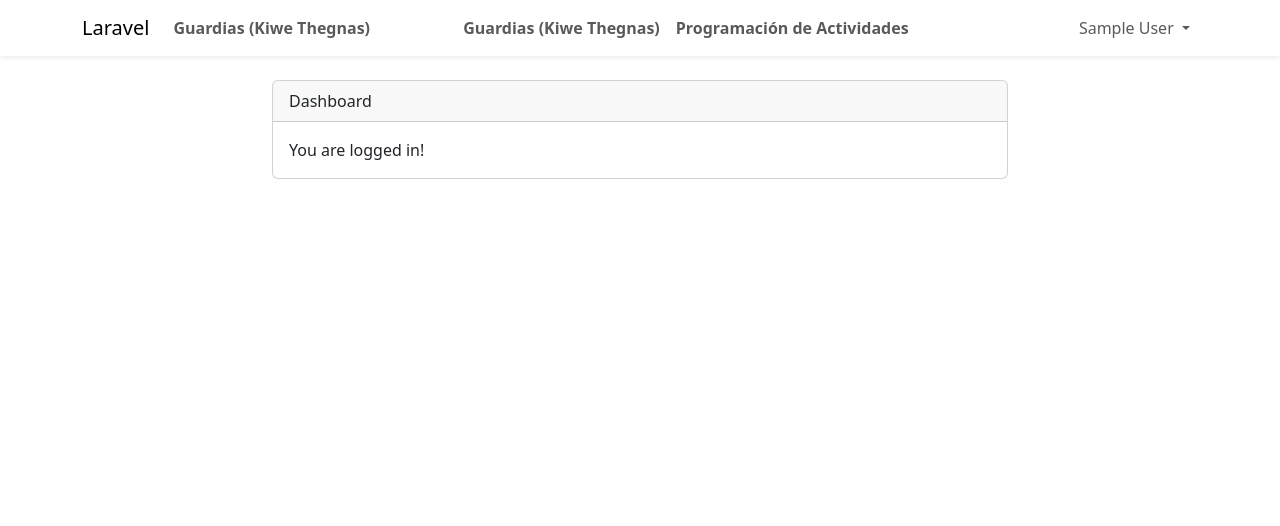
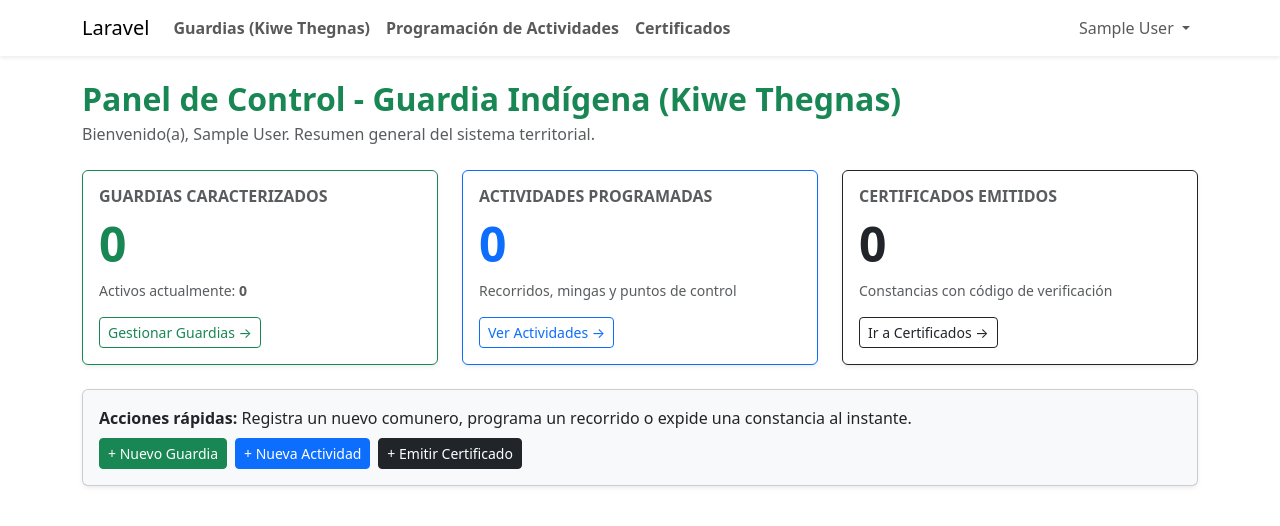
Before and after one commit to edinsonfernandez-bot/sistema-guardia-indigena, a Laravel app: page /home in a window 1280 px wide. Shown: the top 526 px of the page. Run offline with Laravel 9, Linux system fonts and the light colour scheme; the visitor is signed in with stand-in values (Sample User, id 1); data that the repository does not hold is empty.

Commit message:
Sistema Guardia Indigena completado con certificados y dashboard

```diff
--- a/app/Http/Controllers/HomeController.php
+++ b/app/Http/Controllers/HomeController.php
@@ -2,27 +2,29 @@
 
 namespace App\Http\Controllers;
 
-use Illuminate\Http\Request;
+use App\Models\Guardia;
+use App\Models\Actividad;
+use App\Models\Certificado;
 
 class HomeController extends Controller
 {
-    /**
-     * Create a new controller instance.
-     *
-     * @return void
-     */
     public function __construct()
     {
         $this->middleware('auth');
     }
 
-    /**
-     * Show the application dashboard.
-     *
-     * @return \Illuminate\Contracts\Support\Renderable
-     */
     public function index()
     {
-        return view('home');
+        $totalGuardias = Guardia::count();
+        $guardiasActivos = Guardia::where('estado', 'Activo')->count();
+        $totalActividades = Actividad::count();
+        $totalCertificados = Certificado::count();
+
+        return view('home', compact(
+            'totalGuardias',
+            'guardiasActivos',
+            'totalActividades',
+            'totalCertificados'
+        ));
     }
 }
--- a/app/Models/Certificado.php
+++ b/app/Models/Certificado.php
@@ -8,4 +8,27 @@ use Illuminate\Database\Eloquent\Model;
 class Certificado extends Model
 {
     use HasFactory;
+
+    protected $table = 'certificados';
+
+    protected $fillable = [
+        'codigo_verificacion',
+        'tipo',
+        'tiempo_servicio',
+        'autorizado_por',
+        'fecha_emision',
+        'observaciones',
+        'guardia_id',
+        'user_id',
+    ];
+
+    public function guardia()
+    {
+        return $this->belongsTo(Guardia::class, 'guardia_id');
+    }
+
+    public function emisor()
+    {
+        return $this->belongsTo(User::class, 'user_id');
+    }
 }
--- a/resources/views/home.blade.php
+++ b/resources/views/home.blade.php
@@ -2,20 +2,55 @@
 
 @section('content')
 <div class="container">
-    <div class="row justify-content-center">
-        <div class="col-md-8">
-            <div class="card">
-                <div class="card-header">{{ __('Dashboard') }}</div>
+    <div class="mb-4">
+        <h2 class="fw-bold text-success mb-1">Panel de Control - Guardia Indígena (Kiwe Thegnas)</h2>
+        <p class="text-muted mb-0">Bienvenido(a), {{ Auth::user()->name }}. Resumen general del sistema territorial.</p>
+    </div>
 
+    <div class="row g-4 mb-4">
+        <div class="col-md-4">
+            <div class="card border-success shadow-sm h-100">
                 <div class="card-body">
-                    @if (session('status'))
-                        <div class="alert alert-success" role="alert">
-                            {{ session('status') }}
-                        </div>
-                    @endif
+                    <h6 class="text-uppercase text-muted fw-bold">Guardias Caracterizados</h6>
+                    <h2 class="display-5 fw-bold text-success my-2">{{ $totalGuardias }}</h2>
+                    <p class="mb-3 text-muted small">Activos actualmente: <strong>{{ $guardiasActivos }}</strong></p>
+                    <a href="{{ route('guardias.index') }}" class="btn btn-outline-success btn-sm">Gestionar Guardias &rarr;</a>
+                </div>
+            </div>
+        </div>
 
-                    {{ __('You are logged in!') }}
+        <div class="col-md-4">
+            <div class="card border-primary shadow-sm h-100">
+                <div class="card-body">
+                    <h6 class="text-uppercase text-muted fw-bold">Actividades Programadas</h6>
+                    <h2 class="display-5 fw-bold text-primary my-2">{{ $totalActividades }}</h2>
+                    <p class="mb-3 text-muted small">Recorridos, mingas y puntos de control</p>
+                    <a href="{{ route('actividades.index') }}" class="btn btn-outline-primary btn-sm">Ver Actividades &rarr;</a>
                 </div>
+            </div>
+        </div>
+
+        <div class="col-md-4">
+            <div class="card border-dark shadow-sm h-100">
+                <div class="card-body">
+                    <h6 class="text-uppercase text-muted fw-bold">Certificados Emitidos</h6>
+                    <h2 class="display-5 fw-bold text-dark my-2">{{ $totalCertificados }}</h2>
+                    <p class="mb-3 text-muted small">Constancias con código de verificación</p>
+                    <a href="{{ route('certificados.index') }}" class="btn btn-outline-dark btn-sm">Ir a Certificados &rarr;</a>
+                </div>
+            </div>
+        </div>
+    </div>
+
+    <div class="card shadow-sm bg-light">
+        <div class="card-body d-flex flex-wrap justify-content-between align-items-center gap-2">
+            <div>
+                <strong>Acciones rápidas:</strong> Registra un nuevo comunero, programa un recorrido o expide una constancia al instante.
+            </div>
+            <div class="d-flex gap-2">
+                <a href="{{ route('guardias.create') }}" class="btn btn-success btn-sm">+ Nuevo Guardia</a>
+                <a href="{{ route('actividades.create') }}" class="btn btn-primary btn-sm">+ Nueva Actividad</a>
+                <a href="{{ route('certificados.create') }}" class="btn btn-dark btn-sm">+ Emitir Certificado</a>
             </div>
         </div>
     </div>
--- a/resources/views/layouts/app.blade.php
+++ b/resources/views/layouts/app.blade.php
@@ -35,16 +35,11 @@
                     <li class="nav-item">
                         <a class="nav-link fw-semibold" href="{{ route('guardias.index') }}">Guardias (Kiwe Thegnas)</a>
                     </li>
-                        @endauth
-                    </ul>
-
-                    <ul class="navbar-nav me-auto">
-                        @auth
                      <li class="nav-item">
-                                 <a class="nav-link fw-semibold" href="{{ route('guardias.index') }}">Guardias (Kiwe Thegnas)</a>
+                         <a class="nav-link fw-semibold" href="{{ route('actividades.index') }}">Programación de Actividades</a>
                      </li>
                     <li class="nav-item">
-                                 <a class="nav-link fw-semibold" href="{{ route('actividades.index') }}">Programación de Actividades</a>
+                         <a class="nav-link fw-semibold" href="{{ route('certificados.index') }}">Certificados</a>
                     </li>
                         @endauth
                     </ul>
--- a/routes/web.php
+++ b/routes/web.php
@@ -4,6 +4,7 @@ use Illuminate\Support\Facades\Route;
 use Illuminate\Support\Facades\Auth;
 use App\Http\Controllers\GuardiaController;
 use App\Http\Controllers\ActividadController;
+use App\Http\Controllers\CertificadoController;
 
 Route::get('/', function () {
     return redirect()->route('login');
@@ -15,3 +16,4 @@ Route::get('/home', [App\Http\Controllers\HomeController::class, 'index'])->name
 
 Route::resource('guardias', GuardiaController::class);
 Route::resource('actividades', ActividadController::class);
+Route::resource('certificados', CertificadoController::class)->except(['edit', 'update']);
```
Also changed, not shown: app/Http/Controllers/CertificadoController.php (+68 -57 lines), resources/views/certificados/create.blade.php (added, +62 -0 lines), resources/views/certificados/index.blade.php (added, +65 -0 lines), resources/views/certificados/show.blade.php (added, +78 -0 lines), database/migrations/2026_11_24_051252_actualizar_columnas_certificados_table.php (added). Lines whose indentation alone changed are shown as unchanged.
